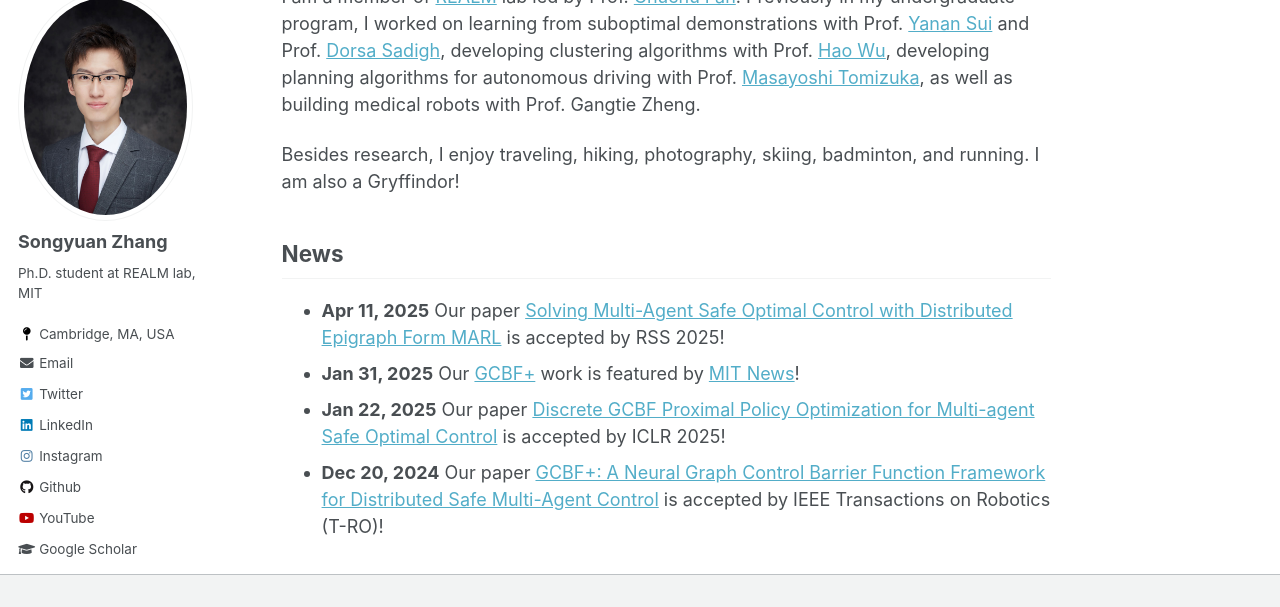
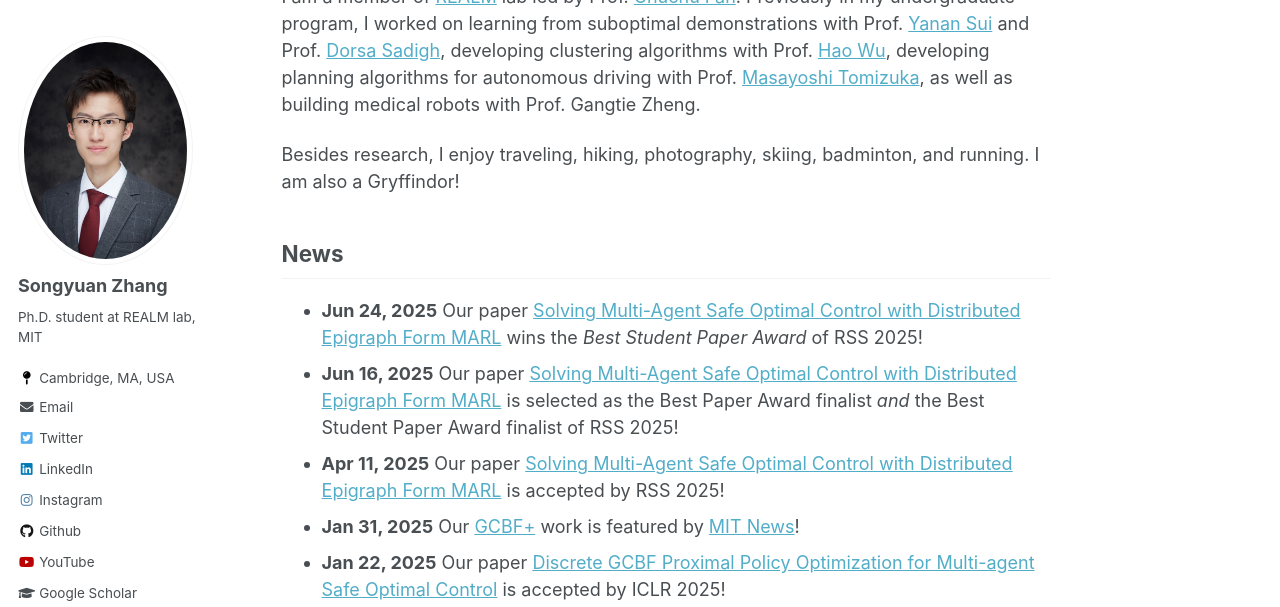
Before and after one commit to syzhang092218-source/syzhang092218-source.github.io, a Jekyll site: the page built from _pages/about.md, in a window 1280 px wide and 900 px high, scrolled down 502 px, cut to the strip 0-607 px from the top of the window. Built offline with Jekyll 4.4.1, drawn with Linux system fonts in a browser that asks for light colours.

Commit message:
add rss award

```diff
--- a/_pages/about.md
+++ b/_pages/about.md
@@ -24,6 +24,8 @@
 
 ## News
 
+- **Jun 24, 2025** Our paper [Solving Multi-Agent Safe Optimal Control with Distributed Epigraph Form MARL](https://mit-realm.github.io/def-marl/) wins the *Best Student Paper Award* of RSS 2025!
+- **Jun 16, 2025** Our paper [Solving Multi-Agent Safe Optimal Control with Distributed Epigraph Form MARL](https://mit-realm.github.io/def-marl/) is selected as the Best Paper Award finalist *and* the Best Student Paper Award finalist of RSS 2025!
 - **Apr 11, 2025** Our paper [Solving Multi-Agent Safe Optimal Control with Distributed Epigraph Form MARL](https://mit-realm.github.io/def-marl/) is accepted by RSS 2025!
 - **Jan 31, 2025** Our [GCBF+](https://mit-realm.github.io/gcbfplus/) work is featured by [MIT News](https://news.mit.edu/2025/mit-engineers-help-multirobot-systems-stay-safety-zone-0131)!
 - **Jan 22, 2025** Our paper [Discrete GCBF Proximal Policy Optimization for Multi-agent Safe Optimal Control](https://mit-realm.github.io/dgppo/) is accepted by ICLR 2025!
--- a/_pages/publications.html
+++ b/_pages/publications.html
@@ -173,7 +173,7 @@
                 Songyuan Zhang*, Oswin So*, Mitchell Black, Zachary Serlin, Chuchu Fan
             <br>
             <i>
-                Proceedings of Robotics: Science and Systems (RSS), 2025.
+                Proceedings of Robotics: Science and Systems (RSS), 2025. <b>[Best Student Paper Award]</b>
             </i>
             <br>
                 <span class="link-block" style="background-color:black; border-radius: 5px; padding-left: 5px; padding-right: 5px; display: inline-block">
@@ -355,7 +355,7 @@
                 Songyuan Zhang, Yumeng Xiu, Guannan Qu, Chuchu Fan
             <br>
             <i>
-                5th Annual Learning for Dynamics & Control Conference (L4DC), 2023. [oral]
+                5th Annual Learning for Dynamics & Control Conference (L4DC), 2023. <b>[oral]</b>
             </i>
             <br>
                 <span class="link-block" style="background-color:black; border-radius: 5px; padding-left: 5px; padding-right: 5px; display: inline-block">
```
Also changed, not shown: 5 other files.
